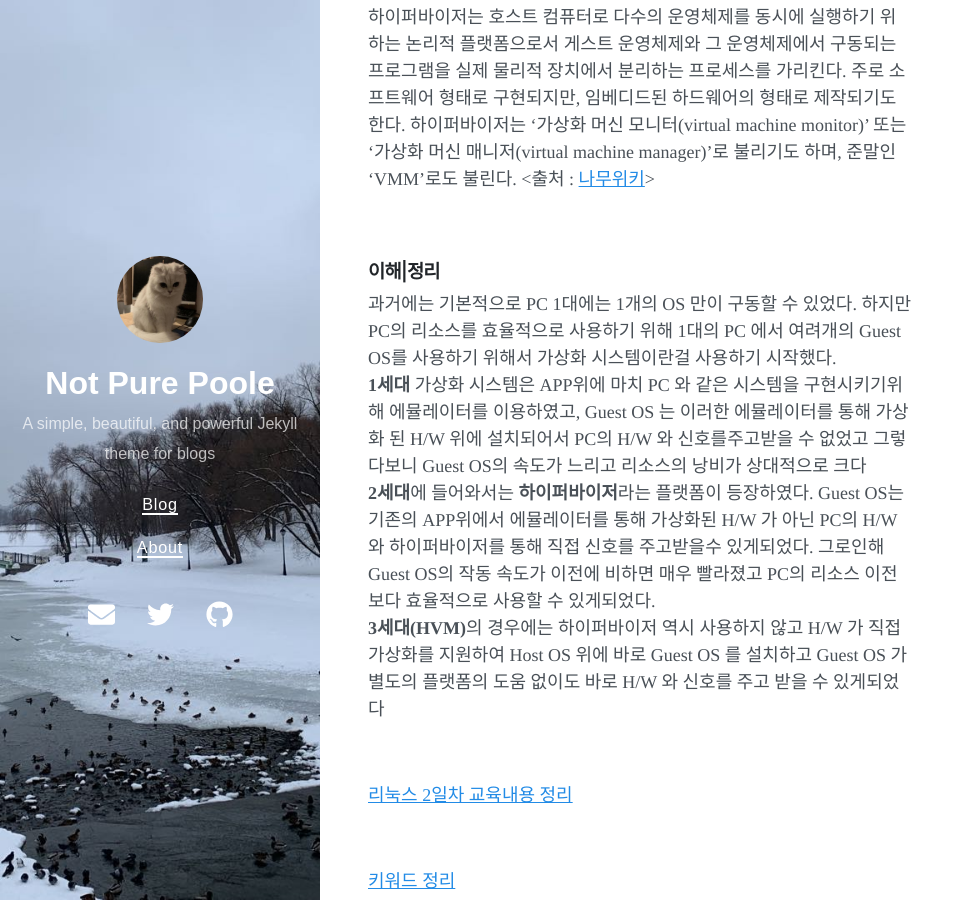
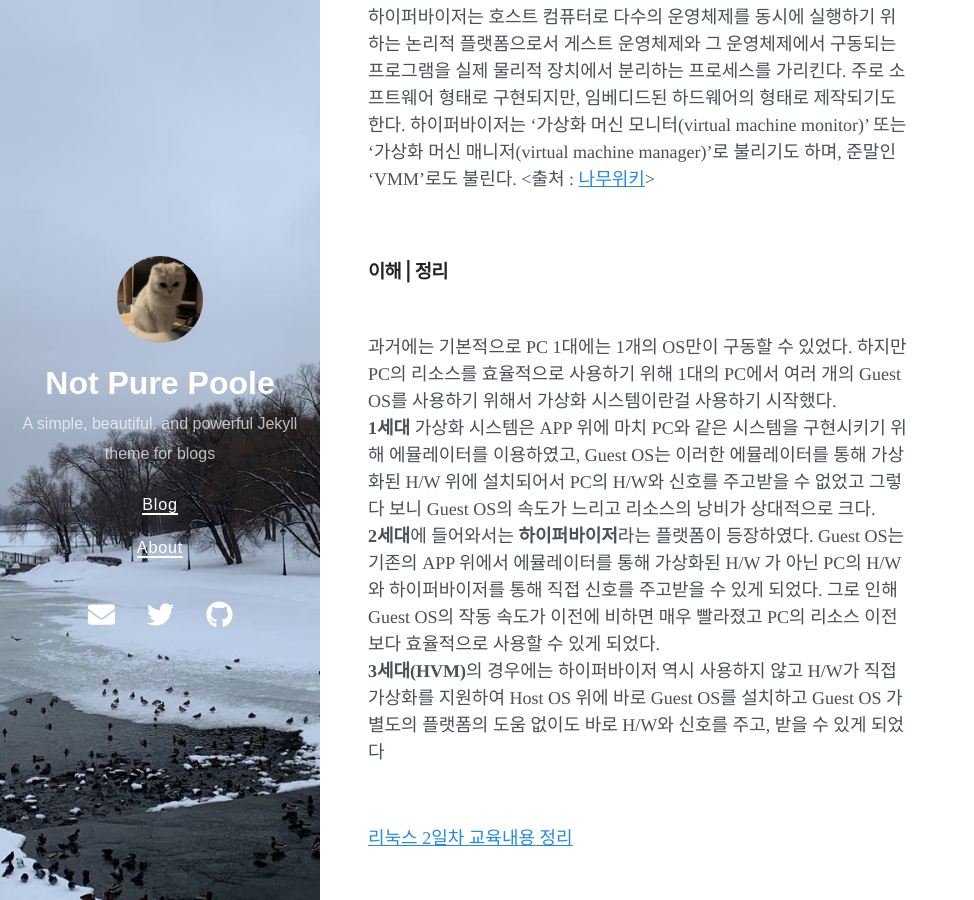
Before and after one commit to whtndgus/JSH, a Jekyll site: the page built from _posts/2022-11-18-ncp.md, in a window 1280 px wide and 900 px high, scrolled down 570 px. Shown: the whole window, without its empty margins (0-974 px from the left). Built offline with Jekyll 4.4.1, drawn with Linux system fonts in a browser that asks for light colours; nearby versions of some CDN libraries.

```diff
--- a/_posts/2022-11-18-ncp.md
+++ b/_posts/2022-11-18-ncp.md
@@ -30,12 +30,13 @@ date: 2022-11-18 15:32 +0900
 
 <br>
 
-### 이해|정리
+### 이해 | 정리
+<br>
 
-과거에는 기본적으로 PC 1대에는 1개의 OS 만이 구동할 수 있었다. 하지만 PC의 리소스를 효율적으로 사용하기 위해 1대의 PC 에서 여려개의 Guest OS를 사용하기 위해서 가상화 시스템이란걸 사용하기 시작했다.<br>
-**1세대** 가상화 시스템은 APP위에 마치 PC 와 같은 시스템을 구현시키기위해 에뮬레이터를 이용하였고, Guest OS 는 이러한 에뮬레이터를 통해 가상화 된 H/W 위에 설치되어서 PC의 H/W 와 신호를주고받을 수 없었고 그렇다보니 Guest OS의 속도가 느리고 리소스의 낭비가 상대적으로 크다<br>
-**2세대**에 들어와서는 **하이퍼바이저**라는 플랫폼이 등장하였다. Guest OS는 기존의 APP위에서 에뮬레이터를 통해 가상화된 H/W 가 아닌 PC의 H/W 와 하이퍼바이저를 통해 직접 신호를 주고받을수 있게되었다. 그로인해 Guest OS의 작동 속도가 이전에 비하면 매우 빨라졌고 PC의 리소스 이전보다 효율적으로 사용할 수 있게되었다.<br>
-**3세대(HVM)**의 경우에는 하이퍼바이저 역시 사용하지 않고 H/W 가 직접 가상화를 지원하여 Host OS 위에 바로 Guest OS 를 설치하고 Guest OS 가 별도의 플랫폼의 도움 없이도 바로 H/W 와 신호를 주고 받을 수 있게되었다
+과거에는 기본적으로 PC 1대에는 1개의 OS만이 구동할 수 있었다. 하지만 PC의 리소스를 효율적으로 사용하기 위해 1대의 PC에서 여러 개의 Guest OS를 사용하기 위해서 가상화 시스템이란걸 사용하기 시작했다.<br>
+**1세대** 가상화 시스템은 APP 위에 마치 PC와 같은 시스템을 구현시키기 위해 에뮬레이터를 이용하였고, Guest OS는 이러한 에뮬레이터를 통해 가상화된 H/W 위에 설치되어서 PC의 H/W와 신호를 주고받을 수 없었고 그렇다 보니 Guest OS의 속도가 느리고 리소스의 낭비가 상대적으로 크다.<br>
+**2세대**에 들어와서는 **하이퍼바이저**라는 플랫폼이 등장하였다. Guest OS는 기존의 APP 위에서 에뮬레이터를 통해 가상화된 H/W 가 아닌 PC의 H/W 와 하이퍼바이저를 통해 직접 신호를 주고받을 수 있게 되었다. 그로 인해 Guest OS의 작동 속도가 이전에 비하면 매우 빨라졌고 PC의 리소스 이전보다 효율적으로 사용할 수 있게 되었다.<br>
+**3세대(HVM)**의 경우에는 하이퍼바이저 역시 사용하지 않고 H/W가 직접 가상화를 지원하여 Host OS 위에 바로 Guest OS를 설치하고 Guest OS 가 별도의 플랫폼의 도움 없이도 바로 H/W와 신호를 주고, 받을 수 있게 되었다
 
 <br>
 
```
